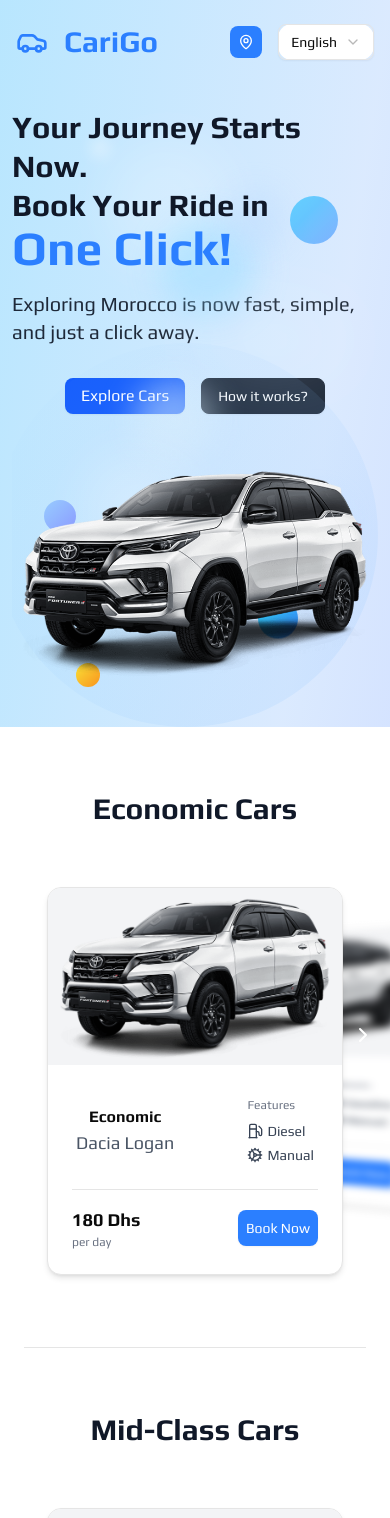
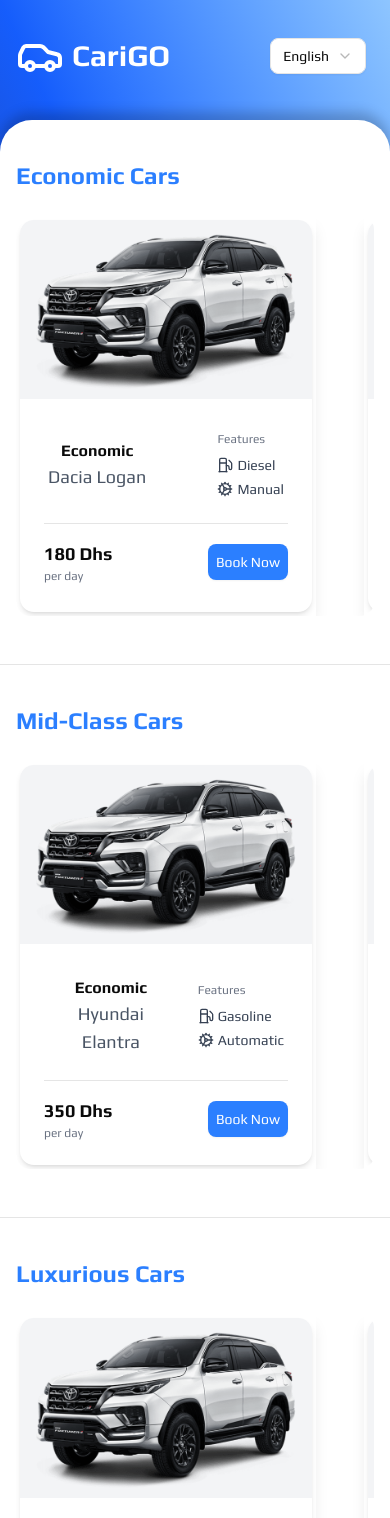
Before and after one commit to 20hamza01/carigo, a Next.js app: page /en in a window 390 px wide. Shown: the top 1518 px of the page. Built offline with nearby package versions, Linux system fonts and the light colour scheme.

Commit message:
Mobile UI/UX UPDATE

```diff
--- a/app/[locale]/page.tsx
+++ b/app/[locale]/page.tsx
@@ -10,6 +10,8 @@ import Link from "next/link";
 import { useEffect, useState } from "react";
 import PageLoader from "@/components/PageLoader";
 import { useTranslations } from "next-intl";
+import { Car, Phone } from "lucide-react";
+import LocaleSwitcher from "@/components/LocalSwitcher";
 
 export default function Home() {
   const [loading, setLoading] = useState(true);
@@ -27,6 +29,7 @@ export default function Home() {
 
   return (
     <>
+      <div className="hidden md:block">
         {loading ? (
           <PageLoader />
         ) : (
@@ -55,6 +58,61 @@ export default function Home() {
             </div>
           </div>
         )}
+      </div>
+
+      <div className="block md:hidden">
+        {loading ? (
+          <PageLoader />
+        ) : (
+          <div className="min-h-screen bg-gradient-to-tr from-blue-900 via-blue-600 to-blue-300">
+            {/* NAV */}
+            <div className="flex justify-between items-center mx-4 py-8">
+              <div className="flex justify-between items-center gap-2">
+                <Car className="text-white h-12 w-12" />
+                <p className="text-3xl font-extrabold text-white">CariGO</p>
+              </div>
+              <div className="rounded-full border-0 mr-2">
+                <LocaleSwitcher />
+              </div>
+            </div>
+
+            {/* BODY */}
+            <div className="absolute min-h-screen w-full bg-white rounded-4xl top-30 shadow-[0_-8px_12px_rgba(0,0,0,0.2)]">
+              <div className="flex flex-col justify-center items-start">
+                {/* ECONOMIC CARS */}
+                <div className="w-full">
+                  <EconomicCars />
+                </div>
+
+                <Separator className="mt-8" />
+
+                {/* MIDCLASS CARS */}
+                <div className="w-full">
+                  <MidClassCars />
+                </div>
+
+                <Separator className="mt-8" />
+
+                {/* LUXURIOUS CARS */}
+                <div className="w-full">
+                  <LuxuriousCars />
+                </div>
+              </div>
+              <Separator className="mt-8" />
+              <div className="flex items-center justify-center gap-3 bg-gradient-to-tr from-blue-900 via-blue-600 to-blue-300">
+                <Phone className="w-4 h-4 text-white" />
+
+                <Link
+                  href="tel:+212715192639"
+                  className="text-sm font-bold text-white py-4"
+                >
+                  {t("contactUs")}
+                </Link>
+              </div>
+            </div>
+          </div>
+        )}
+      </div>
     </>
   );
 }
--- a/components/CarCard.tsx
+++ b/components/CarCard.tsx
@@ -114,8 +114,8 @@ export default function CarCard({
   };
 
   return (
-    <div className="rounded-xl shadow-md overflow-hidden border bg-white w-full max-w-sm">
-      <div className="bg-gray-100 p-1">
+    <div className="rounded-xl shadow-md overflow-hidden bg-white w-full max-w-sm h-full">
+      <div className="bg-gray-100 p-2">
         <Image
           src={image}
           alt={brand}
--- a/components/EconomicCars.tsx
+++ b/components/EconomicCars.tsx
@@ -12,9 +12,12 @@ const EconomicCars = () => {
   return (
     <>
       <div className="flex flex-col justify-between items-center gap-6">
-        <h2 className="text-3xl font-bold text-gray-900 text-center">
+        <h2 className="hidden md:block text-3xl font-bold text-gray-900 text-center">
           {t("economic-title")}
         </h2>
+
+        {/* DESKTOP VIEW */}
+        <div className="hidden md:block">
           <Carousel>
             {economicCars.map((car, index) => (
               <div className="p-1" key={`${car.brand}-${car.model}-${index}`}>
@@ -30,6 +33,33 @@ const EconomicCars = () => {
             ))}
           </Carousel>
         </div>
+
+        {/* MOBILE VIEW */}
+        <div className="w-full py-2 mt-4">
+          <h2 className="block md:hidden text-2xl font-bold text-blue-500 py-4 px-4">
+            {t("economic-title")}
+          </h2>
+          <div className="md:hidden w-full px-2">
+            <div className="flex gap-12 overflow-x-scroll bg-transparent rounded-xl m-2">
+              {economicCars.map((car, index) => (
+                <div
+                  className="min-h-[400px] w-[300px] shrink-0 shadow-lg p-1"
+                  key={`${car.brand}-${car.model}-${index}`}
+                >
+                  <CarCard
+                    carClass={t("economic")}
+                    brand={`${car.brand} ${car.model}`}
+                    price={car.pricePerDay}
+                    image={car.image || "/hero.png"}
+                    carType={car.carType}
+                    fuel={car.fuel}
+                  />
+                </div>
+              ))}
+            </div>
+          </div>
+        </div>
+      </div>
     </>
   );
 };
--- a/components/LocalSwitcher.tsx
+++ b/components/LocalSwitcher.tsx
@@ -6,7 +6,7 @@ export default function LocaleSwitcher() {
   const locale = useLocale();
 
   return (
-    <div className="flex items-center gap-2">
+    <div className="flex items-center gap-2 bg-white rounded-lg">
       <LocaleSwitcherSelect defaultValue={locale} label="Select a locale">
         {routing.locales.map((cur) => (
           <option key={cur} value={cur}>
--- a/components/LuxuriousCars.tsx
+++ b/components/LuxuriousCars.tsx
@@ -12,9 +12,10 @@ const EconomicCars = () => {
   return (
     <>
       <div className="flex flex-col justify-between items-center gap-6">
-        <h2 className="text-3xl font-bold text-gray-900 text-center">
+        <h2 className="hidden md:block text-3xl font-bold text-gray-900 text-center">
           {t("luxurious-title")}
         </h2>
+        <div className="hidden md:block">
           <Carousel>
             {luxuriousCars.map((car, index) => (
               <div className="p-1" key={`${car.brand}-${car.model}-${index}`}>
@@ -30,6 +31,33 @@ const EconomicCars = () => {
             ))}
           </Carousel>
         </div>
+
+        {/* MOBILE VIEW */}
+        <div className="w-full py-2 mt-4">
+          <h2 className="block md:hidden text-2xl font-bold text-blue-500 py-4 px-4">
+            {t("luxurious-title")}
+          </h2>
+          <div className="md:hidden w-full px-2">
+            <div className="flex gap-12 overflow-x-scroll bg-transparent rounded-xl m-2">
+              {luxuriousCars.map((car, index) => (
+                <div
+                  className="min-h-[400px] w-[300px] shrink-0 shadow-lg p-1"
+                  key={`${car.brand}-${car.model}-${index}`}
+                >
+                  <CarCard
+                    carClass={t("economic")}
+                    brand={`${car.brand} ${car.model}`}
+                    price={car.pricePerDay}
+                    image={car.image || "/hero.png"}
+                    carType={car.carType}
+                    fuel={car.fuel}
+                  />
+                </div>
+              ))}
+            </div>
+          </div>
+        </div>
+      </div>
     </>
   );
 };
--- a/components/MidClassCars.tsx
+++ b/components/MidClassCars.tsx
@@ -12,9 +12,11 @@ const EconomicCars = () => {
   return (
     <>
       <div className="flex flex-col justify-between items-center gap-6">
-        <h2 className="text-3xl font-bold text-gray-900 text-center">
+        <h2 className="hidden md:block text-3xl font-bold text-gray-900 text-center">
           {t("midclass-title")}
         </h2>
+        {/* DESKTOP VIEW */}
+        <div className="hidden md:block">
           <Carousel>
             {midClassCars.map((car, index) => (
               <div className="p-1" key={`${car.brand}-${car.model}-${index}`}>
@@ -30,6 +32,33 @@ const EconomicCars = () => {
             ))}
           </Carousel>
         </div>
+
+        {/* MOBILE VIEW */}
+        <div className="w-full py-2 mt-4">
+          <h2 className="block md:hidden text-2xl font-bold text-blue-500 py-4 px-4">
+            {t("midclass-title")}
+          </h2>
+          <div className="md:hidden w-full px-2">
+            <div className="flex gap-12 overflow-x-scroll bg-transparent rounded-xl m-2">
+              {midClassCars.map((car, index) => (
+                <div
+                  className="min-h-[400px] w-[300px] shrink-0 shadow-lg p-1"
+                  key={`${car.brand}-${car.model}-${index}`}
+                >
+                  <CarCard
+                    carClass={t("economic")}
+                    brand={`${car.brand} ${car.model}`}
+                    price={car.pricePerDay}
+                    image={car.image || "/hero.png"}
+                    carType={car.carType}
+                    fuel={car.fuel}
+                  />
+                </div>
+              ))}
+            </div>
+          </div>
+        </div>
+      </div>
     </>
   );
 };
```
Also changed, not shown: public/nouvelle-peugeot-208.jpg (added). Lines whose indentation alone changed are shown as unchanged.
